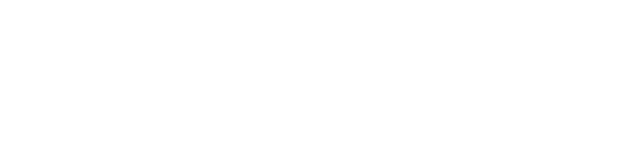
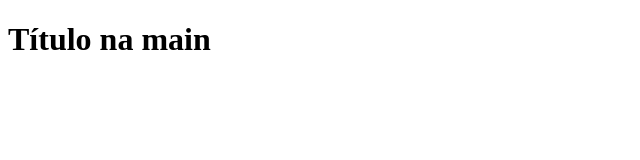
Before and after one commit to ufjf-dcc202/ufjf-dcc202-2023-3-b-atv3-AlexandreVp, a website: page index.html in a window 1280 px wide. Shown: the whole page, without its empty margins (0-640 px from the left). Drawn offline with Linux system fonts and the light colour scheme.

Commit message:
Adicionando tag main e título na main

```diff
--- a/index.html
+++ b/index.html
@@ -6,6 +6,8 @@
     <title>DCC202 - Atividade 3: Alexandre Vieira Pereira Pacelli</title>
 </head>
 <body>
-
+    <main>
+        <h1>Título na main</h1>
+    </main>
 </body>
 </html>
```
